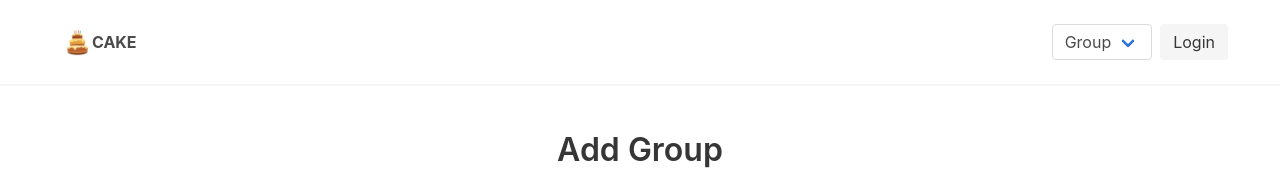
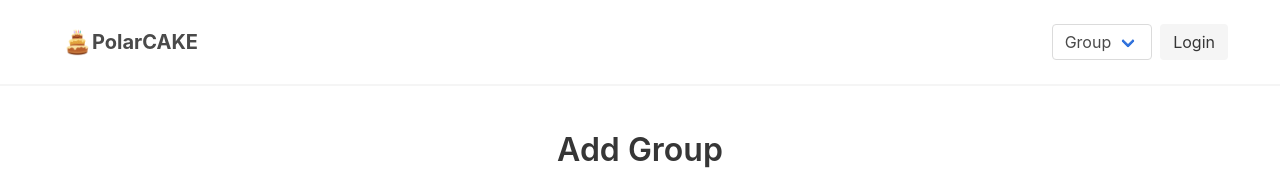
Before and after one commit to martinsimonovski/cake, a React (Create React App) app: page /groups/add in a window 1280 px wide. Shown: the top 170 px of the page. Built offline with nearby package versions, Linux system fonts and the light colour scheme.

Commit message:
change title and set bigger font size

```diff
--- a/src/Pages/GroupDetails.js
+++ b/src/Pages/GroupDetails.js
@@ -42,11 +42,15 @@ class GroupDetails extends Component {
   }
 
   renderActiveButton() {
-    return (
-      <button className="button is-info" onClick={this.handleActiveClick}>
-        Set as current
-      </button>
-    );
+    if (this.props.auth.authenticated) {
+      return (
+        <button className="button is-info" onClick={this.handleActiveClick}>
+          Set as current
+        </button>
+      );
+    }
+
+    return "";
   }
 
   renderGroup() {
--- a/src/components/Header/Header.js
+++ b/src/components/Header/Header.js
@@ -79,7 +79,8 @@ class Header extends Component {
         <section className="container">
           <div className="navbar-brand">
             <Link to="/" className="navbar-item">
-              <img src="/cake.png" alt="Cake Logo" /> <strong>CAKE</strong>
+              <img src="/cake.png" alt="Cake Logo" />{" "}
+              <strong style={{ fontSize: "20px" }}>PolarCAKE</strong>
             </Link>
           </div>
           <div className="navbar-menu">
```
